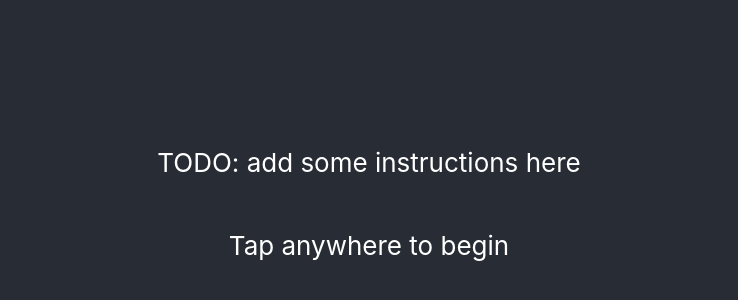
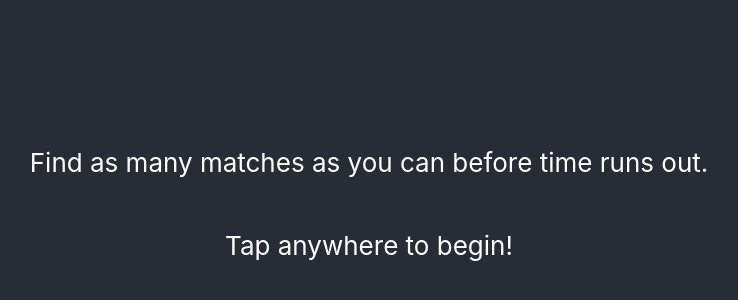
Before and after one commit to lacker/kidrush, a React (Create React App) app: page / in a window 1280 px wide. Shown: the part 196-496 px from the top of the page, without its empty margins (271-1009 px from the left). Built offline with nearby package versions, Linux system fonts and the light colour scheme.

Commit message:
grid display

```diff
--- a/src/App.css
+++ b/src/App.css
@@ -17,3 +17,17 @@
     font-size: calc(10px + 2vmin);
     color: white;
 }
+
+.Row {
+    display: flex;
+    flex-direction: row;
+    align-items: center;
+    justify-content: center;
+}
+
+.Cell {
+    height: 100px;
+    width: 100px;
+    margin: 10px;
+    background-color: #FFFFFF;
+}
--- a/src/App.js
+++ b/src/App.js
@@ -4,7 +4,7 @@ import "./App.css";
 let SIZE = 6;
 
 // Let the ids be a bunch of possible colors
-let PARTS = ["00", "33", "66", "99", "CC", "FF"];
+let PARTS = ["00", "55", "AA", "FF"];
 let IDS = [];
 for (let x of PARTS) {
   for (let y of PARTS) {
@@ -48,36 +48,67 @@ function newGrid() {
   let numCells = SIZE * SIZE;
 
   // Make a list of ids where one of them is a duplicate
-  let ids = select(numCells - 1, IDS, IDS.length);
+  let ids = select(numCells - 1, IDS.length, IDS);
   shuffle(ids);
   let duplicateID = ids[0];
   ids.push(duplicateID);
   shuffle(ids);
+
+  let grid = [];
+  for (let x = 0; x < SIZE; x++) {
+    let row = [];
+    for (let y = 0; y < SIZE; y++) {
+      let index = x * SIZE + y;
+      let id = ids[index];
+      row.push({
+        x: x,
+        y: y,
+        id: id,
+        selected: false
+      });
+    }
+    grid.push(row);
+  }
+  return grid;
 }
 
 export default function render() {
   let [grid, setGrid] = useState(null);
-  if (grid == null) {
+  if (grid != null) {
     return (
-      <div
-        className="App"
-        onClick={() => {
-          console.log("XXX hello world");
-          setGrid(newGrid());
-        }}
-      >
+      <div className="App">
         <header className="App-header">
-          <p>TODO: add some instructions here</p>
-          <p>Tap anywhere to begin</p>
+          {grid.map((row, rowIndex) => {
+            return (
+              <div className="Row" key={rowIndex}>
+                {row.map((cell, cellIndex) => {
+                  return (
+                    <div
+                      className="Cell"
+                      key={cellIndex}
+                      style={{ backgroundColor: cell.id }}
+                    />
+                  );
+                })}
+              </div>
+            );
+          })}
         </header>
       </div>
     );
   }
 
+  // Getting started screen
   return (
-    <div className="App">
+    <div
+      className="App"
+      onClick={() => {
+        setGrid(newGrid());
+      }}
+    >
       <header className="App-header">
-        <p>TODO: write some game logic here</p>
+        <p>Find as many matches as you can before time runs out.</p>
+        <p>Tap anywhere to begin!</p>
       </header>
     </div>
   );
```
